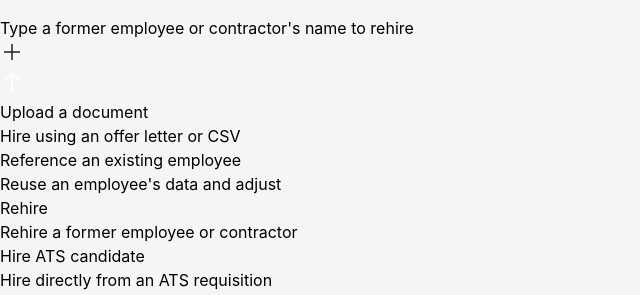
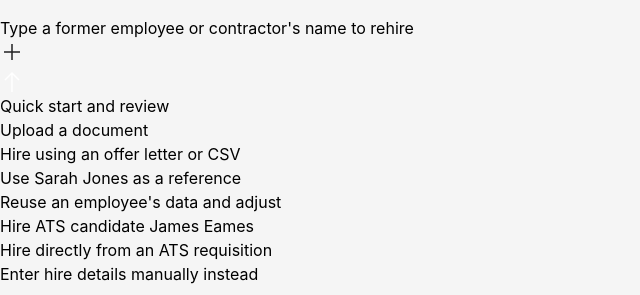
Before and after one commit to gjingru/AI-entry-point, a React (Vite) app: page /start-hiring in a window 1280 px wide. Shown: the part 768-1063 px from the top of the page, without its empty margins (0-640 px from the left). Built offline with nearby package versions, Linux system fonts and the light colour scheme; the HTML template or start-up script is replaced by a standard one.

Commit message:
Update ComposerView and StartHiringView

```diff
--- a/src/views/ComposerView.tsx
+++ b/src/views/ComposerView.tsx
@@ -41,6 +41,30 @@ interface HiringSessionData {
     };
   };
 }
+
+// Seed data from Sarah Jones - used when referencing her for a new hire
+// Excludes: first_name, last_name, invite_email, start_date (these are for the new hire)
+const SARAH_JONES_SEED_DATA: Partial<HiringSessionData> = {
+  work: {
+    employment_classification: 'Employee',
+    work_location_id: 'San Francisco, CA',
+    employment_type_id: 'Full-time',
+    overtime_exemption: 'Exempt',
+  },
+  role: {
+    start_date: '', // Leave empty - new hire needs to provide
+    title: 'Software Engineer',
+    level: 'L4',
+    department_id: 'Engineering',
+    team_id: 'Platform',
+    manager: 'Craig Workman',
+  },
+  comp: {
+    amount: '180000',
+    currency: 'USD',
+    frequency: 'Year',
+  },
+};
 
 
 interface ComposerViewLocationState {
@@ -463,13 +487,38 @@ export default function ComposerView() {
       hasInitializedMessages.current = true;
       setUserInput(inputText.trim());
 
+      // Check if this is referencing Sarah Jones - seed her data (except personal info and start date)
+      const isSarahJonesReference = inputText.toLowerCase().includes('@sarah jones') ||
+                                     inputText.toLowerCase().includes('sarah jones');
+
       // Parse fields from initial input and update formData
       const initialMessages = [{ role: 'user' as const, content: inputText.trim() }];
       const updates = parseFieldsFromMessages(initialMessages, formData);
       console.log('Initial input parsing:', inputText, 'Updates:', updates);
-      if (Object.keys(updates.personal || {}).length > 0 || Object.keys(updates.role || {}).length > 0) {
+
       setFormData((prev) => {
         const updated = { ...prev };
+
+        // If referencing Sarah Jones, seed her data first (excluding first_name, last_name, invite_email, start_date)
+        if (isSarahJonesReference && SARAH_JONES_SEED_DATA) {
+          console.log('Seeding Sarah Jones data');
+          // Apply work data
+          if (SARAH_JONES_SEED_DATA.work) {
+            updated.work = { ...updated.work, ...SARAH_JONES_SEED_DATA.work };
+          }
+          // Apply role data (but NOT start_date - leave empty for new hire)
+          if (SARAH_JONES_SEED_DATA.role) {
+            // eslint-disable-next-line @typescript-eslint/no-unused-vars
+            const { start_date: _startDate, ...roleWithoutStartDate } = SARAH_JONES_SEED_DATA.role;
+            updated.role = { ...updated.role, ...roleWithoutStartDate };
+          }
+          // Apply comp data
+          if (SARAH_JONES_SEED_DATA.comp) {
+            updated.comp = { ...updated.comp, ...SARAH_JONES_SEED_DATA.comp };
+          }
+        }
+
+        // Then apply any parsed updates from the message (for name, email, date if provided)
         if (updates.personal) {
           // Only update fields that have values
           if (updates.personal.first_name) updated.personal.first_name = updates.personal.first_name;
@@ -481,14 +530,14 @@ export default function ComposerView() {
           if (updates.role.start_date) updated.role.start_date = updates.role.start_date;
           Object.keys(updates.role).forEach(key => {
             if (updates.role![key as keyof typeof updates.role]) {
-                (updated.role as any)[key] = (updates.role as any)[key];
+              (updated.role as Record<string, unknown>)[key] = (updates.role as Record<string, unknown>)[key];
             }
           });
         }
+
         console.log('Initial form data updated:', updated);
         return updated;
       });
-      }
 
       // Check if this is a copied employee flow
       // Check for @employee pattern (old) or @[firstname] [lastname] pattern (new - after strong type selection)
@@ -1675,73 +1724,52 @@ export default function ComposerView() {
               </div>
 
               {/* Action Cards */}
-              <div className="flex flex-col gap-3 mt-2">
+              <div className="flex gap-3 mt-2">
                 {/* Upload a document */}
-                <button className="flex items-start gap-3 p-4 bg-white border border-[rgba(0,0,0,0.1)] rounded-xl hover:bg-[#fafafa] transition-colors text-left">
-                  <div className="w-6 h-6 flex items-center justify-center flex-shrink-0 mt-0.5">
+                <button className="flex-1 flex items-center gap-3 px-4 py-3 bg-white border border-[rgba(0,0,0,0.1)] rounded-xl hover:bg-[#fafafa] transition-colors">
+                  <div className="w-6 h-6 flex items-center justify-center flex-shrink-0">
                     <svg width="20" height="20" viewBox="0 0 24 24" fill="none" xmlns="http://www.w3.org/2000/svg">
                       <path d="M8 6H16M8 10H16M8 14H11M6 22H18C19.1046 22 20 21.1046 20 20V4C20 2.89543 19.1046 2 18 2H6C4.89543 2 4 2.89543 4 4V20C4 21.1046 4.89543 22 6 22Z" stroke="#7A005D" strokeWidth="2" strokeLinecap="round" strokeLinejoin="round"/>
                     </svg>
                   </div>
-                  <div className="flex flex-col gap-0.5">
                   <p className="font-medium text-[14px] leading-[20px] text-black">
                     Upload a document
                   </p>
-                    <p className="font-normal text-[13px] leading-[18px] text-[#716f6c]">
-                      Hire using an offer letter or CSV for multiple hires
-                    </p>
-                  </div>
                 </button>
 
                 {/* Reference an existing employee */}
-                <button className="flex items-start gap-3 p-4 bg-white border border-[rgba(0,0,0,0.1)] rounded-xl hover:bg-[#fafafa] transition-colors text-left">
-                  <div className="w-6 h-6 flex items-center justify-center flex-shrink-0 mt-0.5">
+                <button
+                  onClick={() => {
+                    const referenceText = 'Reference information from @Sarah Jones\n\n- New hire\'s name:\n- Email:\n- Start date:';
+                    setInputValue(referenceText);
+                    // Focus the textarea
+                    if (chatInputRef.current) {
+                      chatInputRef.current.focus();
+                    }
+                  }}
+                  className="flex-1 flex items-center gap-3 px-4 py-3 bg-white border border-[rgba(0,0,0,0.1)] rounded-xl hover:bg-[#fafafa] transition-colors"
+                >
+                  <div className="w-6 h-6 flex items-center justify-center flex-shrink-0">
                     <svg width="20" height="20" viewBox="0 0 24 24" fill="none" xmlns="http://www.w3.org/2000/svg">
                       <path d="M17 21V19C17 17.9391 16.5786 16.9217 15.8284 16.1716C15.0783 15.4214 14.0609 15 13 15H5C3.93913 15 2.92172 15.4214 2.17157 16.1716C1.42143 16.9217 1 17.9391 1 19V21M23 21V19C22.9993 18.1137 22.7044 17.2528 22.1614 16.5523C21.6184 15.8519 20.8581 15.3516 20 15.13M16 3.13C16.8604 3.35031 17.623 3.85071 18.1676 4.55232C18.7122 5.25392 19.0078 6.11683 19.0078 7.005C19.0078 7.89318 18.7122 8.75608 18.1676 9.45769C17.623 10.1593 16.8604 10.6597 16 10.88M13 7C13 9.20914 11.2091 11 9 11C6.79086 11 5 9.20914 5 7C5 4.79086 6.79086 3 9 3C11.2091 3 13 4.79086 13 7Z" stroke="#7A005D" strokeWidth="2" strokeLinecap="round" strokeLinejoin="round"/>
                     </svg>
                   </div>
-                  <div className="flex flex-col gap-0.5">
                   <p className="font-medium text-[14px] leading-[20px] text-black">
-                      Reference an existing employee
-                    </p>
-                    <p className="font-normal text-[13px] leading-[18px] text-[#716f6c]">
-                      Reuse an employee's information and adjust as needed
-                    </p>
-                  </div>
+                    Use Sarah Jones as a reference
+                  </p>
                 </button>
 
-                {/* Rehire */}
-                <button className="flex items-start gap-3 p-4 bg-white border border-[rgba(0,0,0,0.1)] rounded-xl hover:bg-[#fafafa] transition-colors text-left">
-                  <div className="w-6 h-6 flex items-center justify-center flex-shrink-0 mt-0.5">
+                {/* Hire an ATS candidate */}
+                <button className="flex-1 flex items-center gap-3 px-4 py-3 bg-white border border-[rgba(0,0,0,0.1)] rounded-xl hover:bg-[#fafafa] transition-colors">
+                  <div className="w-6 h-6 flex items-center justify-center flex-shrink-0">
                     <svg width="20" height="20" viewBox="0 0 24 24" fill="none" xmlns="http://www.w3.org/2000/svg">
-                      <path d="M16 21V19C16 17.9391 15.5786 16.9217 14.8284 16.1716C14.0783 15.4214 13.0609 15 12 15H5C3.93913 15 2.92172 15.4214 2.17157 16.1716C1.42143 16.9217 1 17.9391 1 19V21M21 21L23 19M23 19L21 17M23 19H18M12.5 7C12.5 9.20914 10.7091 11 8.5 11C6.29086 11 4.5 9.20914 4.5 7C4.5 4.79086 6.29086 3 8.5 3C10.7091 3 12.5 4.79086 12.5 7Z" stroke="#7A005D" strokeWidth="2" strokeLinecap="round" strokeLinejoin="round"/>
+                      <path d="M11 19C15.4183 19 19 15.4183 19 11C19 6.58172 15.4183 3 11 3C6.58172 3 3 6.58172 3 11C3 15.4183 6.58172 19 11 19Z" stroke="#7A005D" strokeWidth="2" strokeLinecap="round" strokeLinejoin="round"/>
+                      <path d="M21 21L16.65 16.65" stroke="#7A005D" strokeWidth="2" strokeLinecap="round" strokeLinejoin="round"/>
                     </svg>
                   </div>
-                  <div className="flex flex-col gap-0.5">
                   <p className="font-medium text-[14px] leading-[20px] text-black">
-                      Rehire
-                    </p>
-                    <p className="font-normal text-[13px] leading-[18px] text-[#716f6c]">
-                      Rehire a former employee or contractor
-                    </p>
-                  </div>
-                </button>
-
-                {/* Hire an ATS candidate */}
-                <button className="flex items-start gap-3 p-4 bg-white border border-[rgba(0,0,0,0.1)] rounded-xl hover:bg-[#fafafa] transition-colors text-left">
-                  <div className="w-6 h-6 flex items-center justify-center flex-shrink-0 mt-0.5">
-                    <svg width="20" height="20" viewBox="0 0 24 24" fill="none" xmlns="http://www.w3.org/2000/svg">
-                      <path d="M16 21V19C16 17.9391 15.5786 16.9217 14.8284 16.1716C14.0783 15.4214 13.0609 15 12 15H5C3.93913 15 2.92172 15.4214 2.17157 16.1716C1.42143 16.9217 1 17.9391 1 19V21M21 21L23 19M23 19L21 17M23 19H18M12.5 7C12.5 9.20914 10.7091 11 8.5 11C6.29086 11 4.5 9.20914 4.5 7C4.5 4.79086 6.29086 3 8.5 3C10.7091 3 12.5 4.79086 12.5 7Z" stroke="#7A005D" strokeWidth="2" strokeLinecap="round" strokeLinejoin="round"/>
-                    </svg>
-                  </div>
-                  <div className="flex flex-col gap-0.5">
-                    <p className="font-medium text-[14px] leading-[20px] text-black">
-                      Hire an ATS candidate
-                    </p>
-                    <p className="font-normal text-[13px] leading-[18px] text-[#716f6c]">
-                      Hire directly from an ATS job requisition
-                    </p>
-                  </div>
+                    Extend offer to candidate James Eames
+                  </p>
                 </button>
               </div>
             </div>
--- a/src/views/StartHiringView.tsx
+++ b/src/views/StartHiringView.tsx
@@ -1069,69 +1069,32 @@ export default function StartHiringView() {
         }
       }, 100);
     } else if (option === 'copy') {
-      // Pre-fill main input box with "Hire by copy information from @employee"
-      const prefillText = 'Hire by copy information from @employee';
+      // Pre-fill main input box with reference text and field prompts (strong type, no dropdown)
+      const prefillText = 'Reference information from @Sarah Jones\n\n- New hire\'s name:\n- Email:\n- Start date:';
+      const mentionKey = '@Sarah Jones';
+
+      // Add to selected mentions for berry color styling
+      const updatedMentions = new Set([...selectedMentions, mentionKey]);
+      setSelectedMentions(updatedMentions);
       setPromptValue(prefillText);
-      setIsProgrammaticOpen(true);
-
-      // Open the dropdown after a short delay to ensure contentEditable is updated
+
+      // Update the contentEditable without triggering the dropdown
       setTimeout(() => {
         if (contentEditableRef.current) {
           // Focus the contentEditable first
           contentEditableRef.current.focus();
 
-          // Set the content
-          contentEditableRef.current.innerHTML = formatTextWithMentions(prefillText, selectedMentions);
-
-          // Move cursor to the end of "@employee"
+          // Set the content with the mention formatted in berry color
+          contentEditableRef.current.innerHTML = formatTextWithMentions(prefillText, updatedMentions);
+
+          // Move cursor to the end
           const selection = window.getSelection();
           if (selection && contentEditableRef.current) {
-            const cursorPos = prefillText.length;
-
-            // Use TreeWalker to find the correct text node and position
-            const walker = document.createTreeWalker(
-              contentEditableRef.current,
-              NodeFilter.SHOW_TEXT,
-              null
-            );
-
-            let currentPos = 0;
-            let targetNode: Node | null = null;
-            let targetOffset = 0;
-
-            let node;
-            while (node = walker.nextNode()) {
-              const nodeLength = node.textContent?.length || 0;
-              if (currentPos + nodeLength >= cursorPos) {
-                targetNode = node;
-                targetOffset = cursorPos - currentPos;
-                break;
-              }
-              currentPos += nodeLength;
-            }
-
-            if (targetNode) {
-              const range = document.createRange();
-              range.setStart(targetNode, targetOffset);
-              range.collapse(true);
-              selection.removeAllRanges();
-              selection.addRange(range);
-            } else {
-              // Fallback: move to end
             const range = document.createRange();
             range.selectNodeContents(contentEditableRef.current);
             range.collapse(false);
             selection.removeAllRanges();
             selection.addRange(range);
-            }
-
-            // Trigger the mention detection to show dropdown
-            detectMention(prefillText, cursorPos);
-
-            // Reset the flag after a short delay
-            setTimeout(() => {
-              setIsProgrammaticOpen(false);
-            }, 300);
           }
         }
       }, 100);
@@ -1165,8 +1128,8 @@ export default function StartHiringView() {
       </div>
 
       {/* Main Content */}
-      <div className="flex flex-col items-center pt-16 pb-8 px-0">
-        <div className="w-full max-w-[744px] px-4">
+      <div className="flex flex-col items-center pt-16 pb-8 px-4">
+        <div className="w-full max-w-[780px]">
           {/* Title Section */}
           <div className="flex flex-col items-center gap-6 mb-6">
             <div className="flex items-center gap-2.5 justify-center">
@@ -1187,7 +1150,7 @@ export default function StartHiringView() {
           </div>
 
           {/* Prompt Box */}
-          <div className="bg-white border border-[rgba(0,0,0,0.2)] border-solid flex flex-col items-start overflow-visible p-3 relative rounded-xl shrink-0 w-full mb-4 focus-within:outline-none focus-within:ring-0">
+          <div className="bg-white border border-[rgba(0,0,0,0.2)] border-solid flex flex-col items-start overflow-visible p-3 relative rounded-xl shrink-0 w-full mb-3 focus-within:outline-none focus-within:ring-0 box-border">
             <div className="flex flex-col gap-[13px] min-h-[77px] items-end relative shrink-0 w-full">
               <div className="flex flex-1 flex-col gap-2 items-start min-h-0 min-w-0 relative w-full">
                 <div className="flex gap-2 items-center relative shrink-0 w-full">
@@ -1536,7 +1499,7 @@ export default function StartHiringView() {
                   )}
                 </div>
                 <div className="flex items-center relative shrink-0">
-                  {/* Primary Icon Button */}
+                  {/* Primary Button */}
                   <button
                     onClick={() => {
                       if (promptValue.trim()) {
@@ -1558,7 +1521,7 @@ export default function StartHiringView() {
                       }
                     }}
                     disabled={!promptValue.trim()}
-                    className="flex gap-2.5 items-center justify-center relative shrink-0 size-8 rounded-xl bg-[#7A005D] hover:bg-[#9F1E7A] transition-colors border border-[#7A005D] border-solid disabled:opacity-50 disabled:cursor-not-allowed"
+                    className="flex gap-2 items-center justify-center relative shrink-0 h-8 px-3 rounded-xl bg-[#7A005D] hover:bg-[#9F1E7A] transition-colors border border-[#7A005D] border-solid disabled:opacity-50 disabled:cursor-not-allowed"
                   >
                     <img
                       alt="Send"
@@ -1570,24 +1533,23 @@ export default function StartHiringView() {
                         target.style.display = 'none';
                       }}
                     />
+                    <span className="font-medium text-[14px] text-white whitespace-nowrap">Quick start and review</span>
                   </button>
                 </div>
               </div>
             </div>
           </div>
 
-          {/* Option Cards - 2x2 Grid - Hidden when prompt has content */}
+          {/* Option Cards - 3 in a row - Hidden when prompt has content */}
           {!promptValue.trim() && (
-          <div className={`flex flex-col gap-6 items-start ${selectedMentions.size > 0 ? 'relative z-40' : ''}`}>
-            <div className="flex flex-col gap-2 w-full">
-              {/* First Row */}
+          <div className={`w-full ${selectedMentions.size > 0 ? 'relative z-40' : ''}`}>
             <div className="flex gap-3 w-full">
               {/* Option 1: Upload a document */}
               <div
                 onClick={() => setShowUploadModal(true)}
-                  className="bg-white border border-[rgba(0,0,0,0.1)] border-solid flex flex-1 items-start p-3 rounded-lg cursor-pointer hover:border-[rgba(0,0,0,0.2)] transition-all"
+                className="bg-white border border-[rgba(0,0,0,0.1)] border-solid flex flex-1 items-center p-3 rounded-lg cursor-pointer hover:border-[rgba(0,0,0,0.2)] transition-all"
               >
-                  <div className="flex gap-2 items-start w-full">
+                <div className="flex gap-2 items-center w-full">
                   {/* Icon Avatar with border and background */}
                   <div className="relative shrink-0 size-6 flex items-center justify-center rounded-full bg-[#FEF3FF]">
                     <div
@@ -1621,9 +1583,9 @@ export default function StartHiringView() {
               {/* Option 2: Reference an existing employee */}
               <div
                 onClick={() => handleOptionClick('copy')}
-                  className="bg-white border border-[rgba(0,0,0,0.1)] border-solid flex flex-1 items-start p-3 rounded-lg cursor-pointer hover:border-[rgba(0,0,0,0.2)] transition-all"
+                className="bg-white border border-[rgba(0,0,0,0.1)] border-solid flex flex-1 items-center p-3 rounded-lg cursor-pointer hover:border-[rgba(0,0,0,0.2)] transition-all"
               >
-                  <div className="flex gap-2 items-start w-full">
+                <div className="flex gap-2 items-center w-full">
                   {/* Icon Avatar with border and background */}
                   <div className="relative shrink-0 size-6 flex items-center justify-center rounded-full bg-[#FEF3FF]">
                     <div
@@ -1645,7 +1607,7 @@ export default function StartHiringView() {
                   </div>
                   <div className="flex flex-col gap-0.5 flex-1 min-w-0">
                     <p className="font-medium leading-5 text-black text-[13px] text-left truncate">
-                        Reference an existing employee
+                      Use Sarah Jones as a reference
                     </p>
                     <p className="font-normal leading-4 text-[#716f6c] text-[12px] text-left truncate">
                       Reuse an employee's data and adjust
@@ -1653,52 +1615,13 @@ export default function StartHiringView() {
                   </div>
                 </div>
               </div>
-              </div>
-
-              {/* Second Row */}
-              <div className="flex gap-3 w-full">
-                {/* Option 3: Rehire */}
-                <div
-                  onClick={() => handleOptionClick('rehire')}
-                  className="bg-white border border-[rgba(0,0,0,0.1)] border-solid flex flex-1 items-start p-3 rounded-lg cursor-pointer hover:border-[rgba(0,0,0,0.2)] transition-all"
-                >
-                  <div className="flex gap-2 items-start w-full">
-                    {/* Icon Avatar with border and background */}
-                    <div className="relative shrink-0 size-6 flex items-center justify-center rounded-full bg-[#FEF3FF]">
-                      <div
-                        className="block max-w-none size-4"
-                        style={{
-                          maskImage: `url(${icons.RefreshOutline})`,
-                          maskSize: 'contain',
-                          maskRepeat: 'no-repeat',
-                          maskPosition: 'center',
-                          WebkitMaskImage: `url(${icons.RefreshOutline})`,
-                          WebkitMaskSize: 'contain',
-                          WebkitMaskRepeat: 'no-repeat',
-                          WebkitMaskPosition: 'center',
-                          backgroundColor: '#971e7A'
-                        }}
-                        role="img"
-                        aria-label="Rehire"
-                      />
-                    </div>
-                    <div className="flex flex-col gap-0.5 flex-1 min-w-0">
-                      <p className="font-medium leading-5 text-black text-[13px] text-left truncate">
-                        Rehire
-                      </p>
-                      <p className="font-normal leading-4 text-[#716f6c] text-[12px] text-left truncate">
-                        Rehire a former employee or contractor
-                      </p>
-                    </div>
-                  </div>
-                </div>
-
-                {/* Option 4: Hire ATS candidate */}
+
+              {/* Option 3: Hire ATS candidate */}
               <div
                 onClick={() => handleOptionClick('ats')}
-                  className="bg-white border border-[rgba(0,0,0,0.1)] border-solid flex flex-1 items-start p-3 rounded-lg cursor-pointer hover:border-[rgba(0,0,0,0.2)] transition-all"
+                className="bg-white border border-[rgba(0,0,0,0.1)] border-solid flex flex-1 items-center p-3 rounded-lg cursor-pointer hover:border-[rgba(0,0,0,0.2)] transition-all"
               >
-                  <div className="flex gap-2 items-start w-full">
+                <div className="flex gap-2 items-center w-full">
                   {/* Icon Avatar with border and background */}
                   <div className="relative shrink-0 size-6 flex items-center justify-center rounded-full bg-[#FEF3FF]">
                     <div
@@ -1720,12 +1643,11 @@ export default function StartHiringView() {
                   </div>
                   <div className="flex flex-col gap-0.5 flex-1 min-w-0">
                     <p className="font-medium leading-5 text-black text-[13px] text-left truncate">
-                        Hire ATS candidate
+                      Hire ATS candidate James Eames
                     </p>
                     <p className="font-normal leading-4 text-[#716f6c] text-[12px] text-left truncate">
                       Hire directly from an ATS requisition
                     </p>
-                    </div>
                   </div>
                 </div>
               </div>
```
Lines whose indentation alone changed are shown as unchanged.
